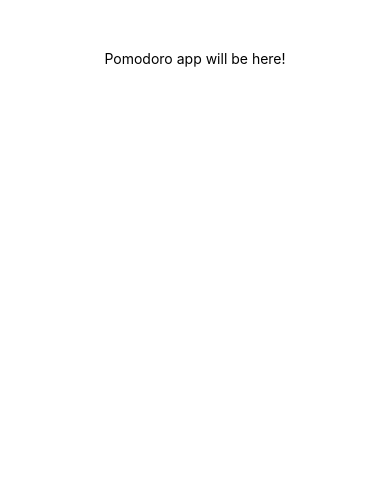
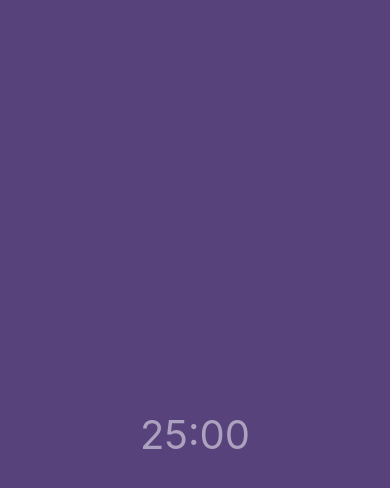
Before and after one commit to emoore29/Pomodoro-App, a React Native app: screen / in a window 390 px wide. Shown: the top 488 px of the page. Built offline with nearby package versions, Linux system fonts and the light colour scheme.

Commit message:
added timer component and initial states

```diff
--- a/App.tsx
+++ b/App.tsx
@@ -1,17 +1,53 @@
-import { StyleSheet, Text, View } from "react-native";
+import { useEffect, useState } from "react";
+import { Platform, StyleSheet, Text, View, StatusBar } from "react-native";
+import Timer from "./components/Timer";
 
-const PomodoroApp = () => {
+// set status bar styling based on platform
+StatusBar.setBarStyle("dark-content");
+if (Platform.OS === "android") {
+  StatusBar.setBackgroundColor("transparent");
+  StatusBar.setTranslucent(true);
+}
+
+const App = () => {
+  const [statusBarHeight, setStatusBarHeight] = useState<number>(24);
+  const [typeOfSession, setTypeOfSession] = useState<string>("session");
+  const [focusColor, setFocusColor] = useState<string>("#58427c"); // blue: 1a75a2, purple: 58427c
+  const [restColor, setRestColor] = useState<string>("#405E40");
+  const [sessionMinutes, setSessionMinutes] = useState(25);
+  const [rest, setRest] = useState(5);
+  const [minutes, setMinutes] = useState(sessionMinutes); // starts with a session, not a rest
+  const [seconds, setSeconds] = useState(0);
+
+  // offset app from the top based on the height of the status bar
+  useEffect(() => {
+    StatusBar.currentHeight && setStatusBarHeight(StatusBar.currentHeight);
+  });
+
   return (
-    <View style={[styles.center, { top: 50 }]}>
-      <Text>Pomodoro app will be here!</Text>
+    <View
+      style={[
+        styles.pomodoro,
+        { paddingTop: statusBarHeight },
+        {
+          backgroundColor: typeOfSession === "session" ? focusColor : restColor,
+        },
+      ]}
+    >
+      <Timer minutes={minutes} seconds={seconds} />
     </View>
   );
 };
 
 const styles = StyleSheet.create({
-  center: {
+  pomodoro: {
+    position: "relative",
+    display: "flex",
+    flexDirection: "row",
+    justifyContent: "center",
     alignItems: "center",
+    flex: 1,
   },
 });
 
-export default PomodoroApp;
+export default App;
--- /dev/null
+++ b/components/Timer.tsx
@@ -0,0 +1,29 @@
+import { View, Text } from "react-native";
+import { StyleSheet } from "react-native";
+
+type TimerProps = {
+  minutes: number;
+  seconds: number;
+};
+
+export default function Timer({ minutes, seconds }: TimerProps) {
+  return (
+    <View style={[styles.timerContainer]}>
+      <Text style={styles.timerText}>
+        {minutes < 10 ? "0" + minutes : minutes}:
+        {seconds < 10 ? "0" + seconds : seconds}
+      </Text>
+    </View>
+  );
+}
+
+const styles = StyleSheet.create({
+  timerContainer: {
+    display: "flex",
+    flexDirection: "row",
+  },
+  timerText: {
+    fontSize: 40,
+    color: "rgba(255, 255, 255, 0.5)",
+  },
+});
```
